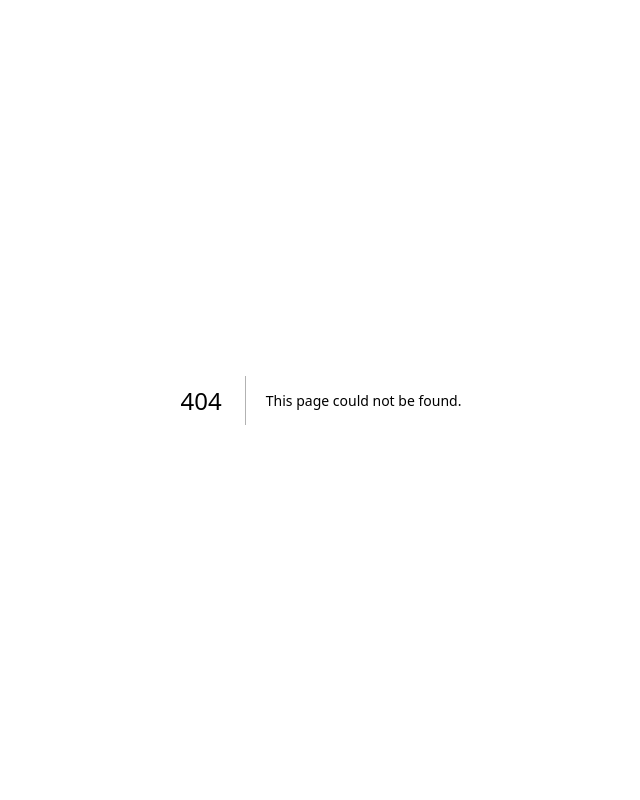
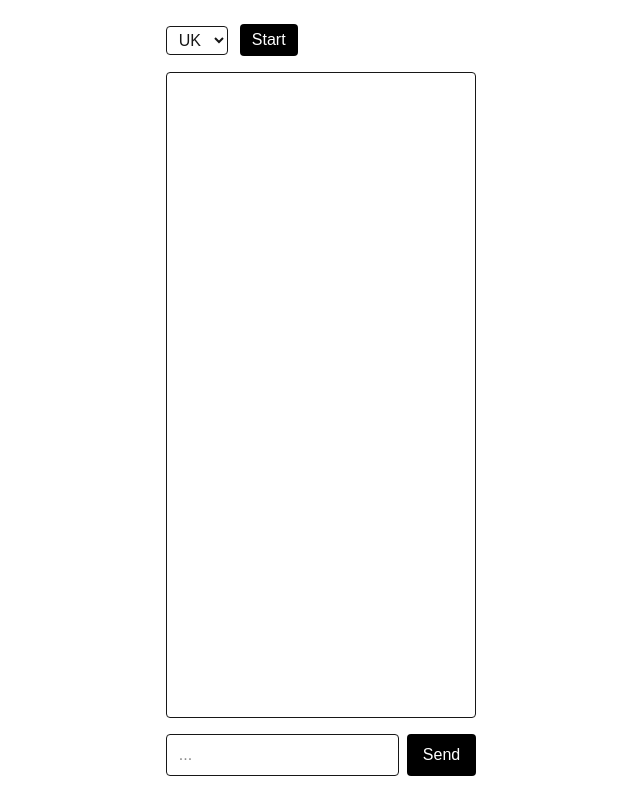
Before and after one commit to ybodnar3-ui/michael-project, a Next.js app: page /chat in a window 1280 px wide. Before the commit this address had no page. Shown: the whole page, without its empty margins (319-959 px from the left). Built offline with nearby package versions, Linux system fonts and the light colour scheme.

Commit message:
feat: add minimal /chat test UI for the diagnostic

```diff
--- /dev/null
+++ b/app/chat/page.tsx
@@ -0,0 +1,116 @@
+"use client";
+
+import { useState } from "react";
+import type { ChatMessage, Language } from "@/lib/types";
+
+const KICKOFF: Record<Language, string> = {
+  uk: "Почати",
+  ru: "Начать",
+  en: "Start",
+  de: "Starten",
+};
+
+export default function ChatPage() {
+  const [language, setLanguage] = useState<Language>("uk");
+  const [messages, setMessages] = useState<ChatMessage[]>([]);
+  const [input, setInput] = useState("");
+  const [loading, setLoading] = useState(false);
+  const [done, setDone] = useState(false);
+
+  async function send(history: ChatMessage[]) {
+    setLoading(true);
+    try {
+      const res = await fetch("/api/chat", {
+        method: "POST",
+        headers: { "content-type": "application/json" },
+        body: JSON.stringify({ language, messages: history }),
+      });
+      const data = await res.json();
+      if (data.reply) {
+        setMessages([...history, { role: "assistant", content: data.reply }]);
+      }
+      setDone(Boolean(data.done));
+    } finally {
+      setLoading(false);
+    }
+  }
+
+  function start() {
+    const history: ChatMessage[] = [
+      { role: "user", content: KICKOFF[language] },
+    ];
+    setMessages(history);
+    setDone(false);
+    void send(history);
+  }
+
+  function submit() {
+    if (!input.trim()) return;
+    const history: ChatMessage[] = [
+      ...messages,
+      { role: "user", content: input.trim() },
+    ];
+    setMessages(history);
+    setInput("");
+    void send(history);
+  }
+
+  return (
+    <main className="mx-auto flex min-h-screen max-w-2xl flex-col gap-4 p-6">
+      <div className="flex items-center gap-3">
+        <select
+          aria-label="language"
+          value={language}
+          onChange={(e) => setLanguage(e.target.value as Language)}
+          className="rounded border px-2 py-1"
+        >
+          <option value="uk">UK</option>
+          <option value="ru">RU</option>
+          <option value="en">EN</option>
+          <option value="de">DE</option>
+        </select>
+        <button
+          type="button"
+          onClick={start}
+          className="rounded bg-black px-3 py-1 text-white"
+        >
+          Start
+        </button>
+      </div>
+
+      <div className="flex-1 space-y-3 overflow-y-auto rounded border p-4">
+        {messages.map((m, i) => (
+          <div
+            key={i}
+            className={m.role === "user" ? "text-right" : "text-left"}
+          >
+            <span className="inline-block rounded-lg bg-gray-100 px-3 py-2">
+              {m.content}
+            </span>
+          </div>
+        ))}
+        {loading && <div className="text-gray-400">…</div>}
+        {done && <div className="text-green-600">[READY for report]</div>}
+      </div>
+
+      <div className="flex gap-2">
+        <input
+          aria-label="message"
+          value={input}
+          onChange={(e) => setInput(e.target.value)}
+          onKeyDown={(e) => e.key === "Enter" && submit()}
+          className="flex-1 rounded border px-3 py-2"
+          placeholder="..."
+        />
+        <button
+          type="button"
+          onClick={submit}
+          disabled={loading}
+          className="rounded bg-black px-4 py-2 text-white disabled:opacity-50"
+        >
+          Send
+        </button>
+      </div>
+    </main>
+  );
+}
```
Also changed, not shown: 1 other file (tests, documents, lock files or other folders).
